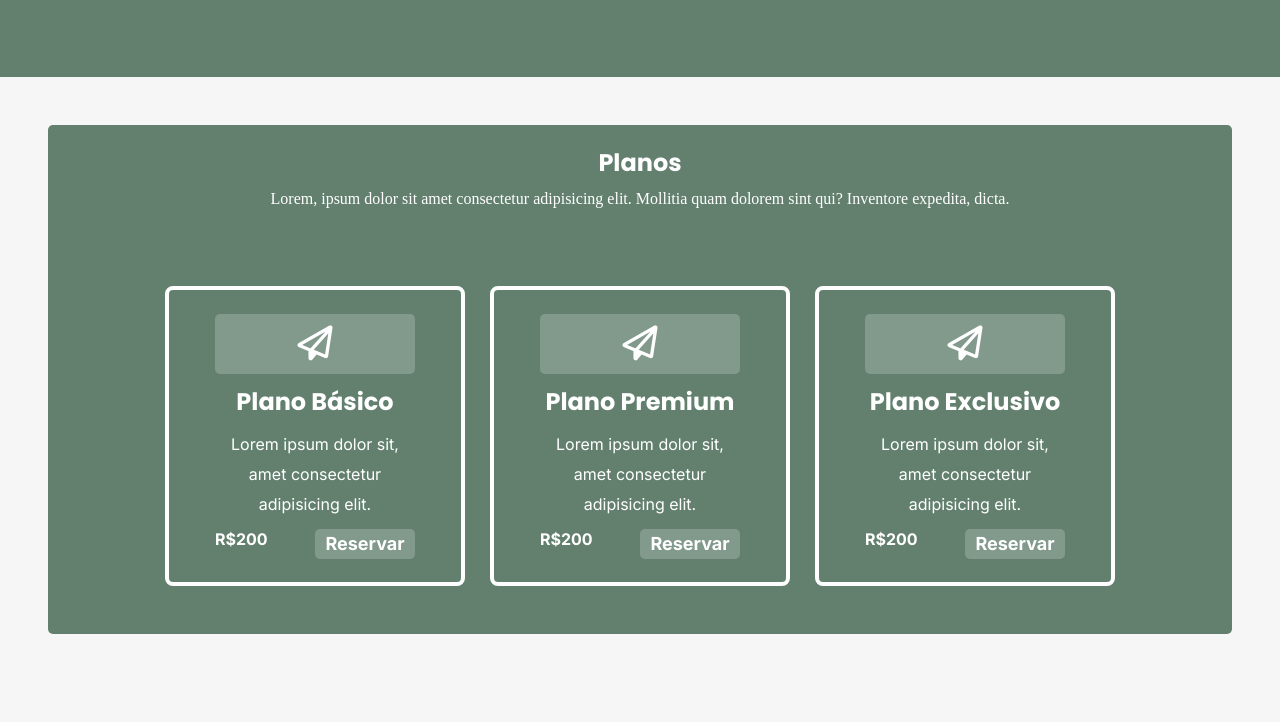
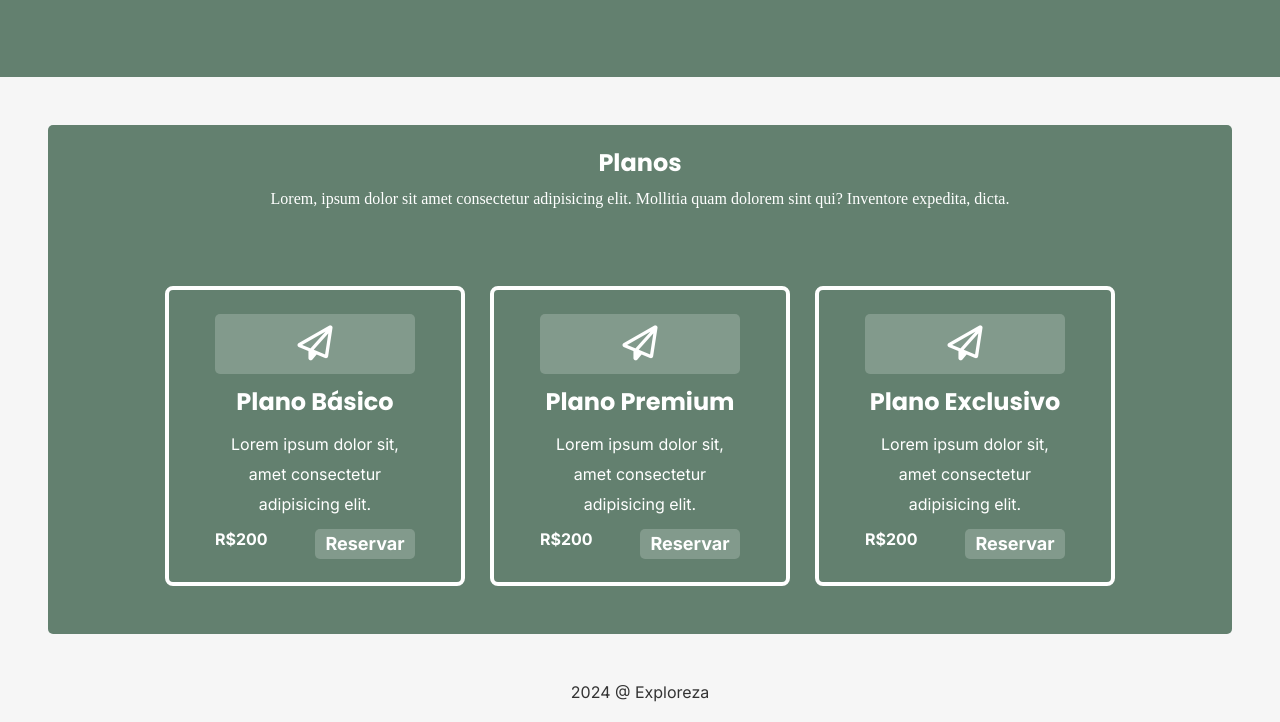
Before and after one commit to mariaesantana/exploreza, a plain HTML site: page index.html in a window 1280 px wide. Shown: the part 1368-2090 px from the top of the page. Before the commit the page ends 2050 px from the top, so only its background shows below. Drawn offline with Linux system fonts and the light colour scheme.

Commit message:
Adicionando footer

```diff
--- a/css/style.css
+++ b/css/style.css
@@ -416,6 +416,15 @@ span{
 
 }
 
+footer p{
+    font-family: 'Inter', sans-serif;
+    color:#333;
+    text-align: center;
+    margin-bottom: 20px;
+}
+
+/*responsividade*/
+
 @media (min-width:375px) and (max-width:575px){
     .navbar-container{
        display: flex;
--- a/index.html
+++ b/index.html
@@ -112,5 +112,8 @@
             </div>
         </section>
    </main>
+   <footer>
+        <p>2024 @ Exploreza</p>
+   </footer>
 </body>
 </html>
```
